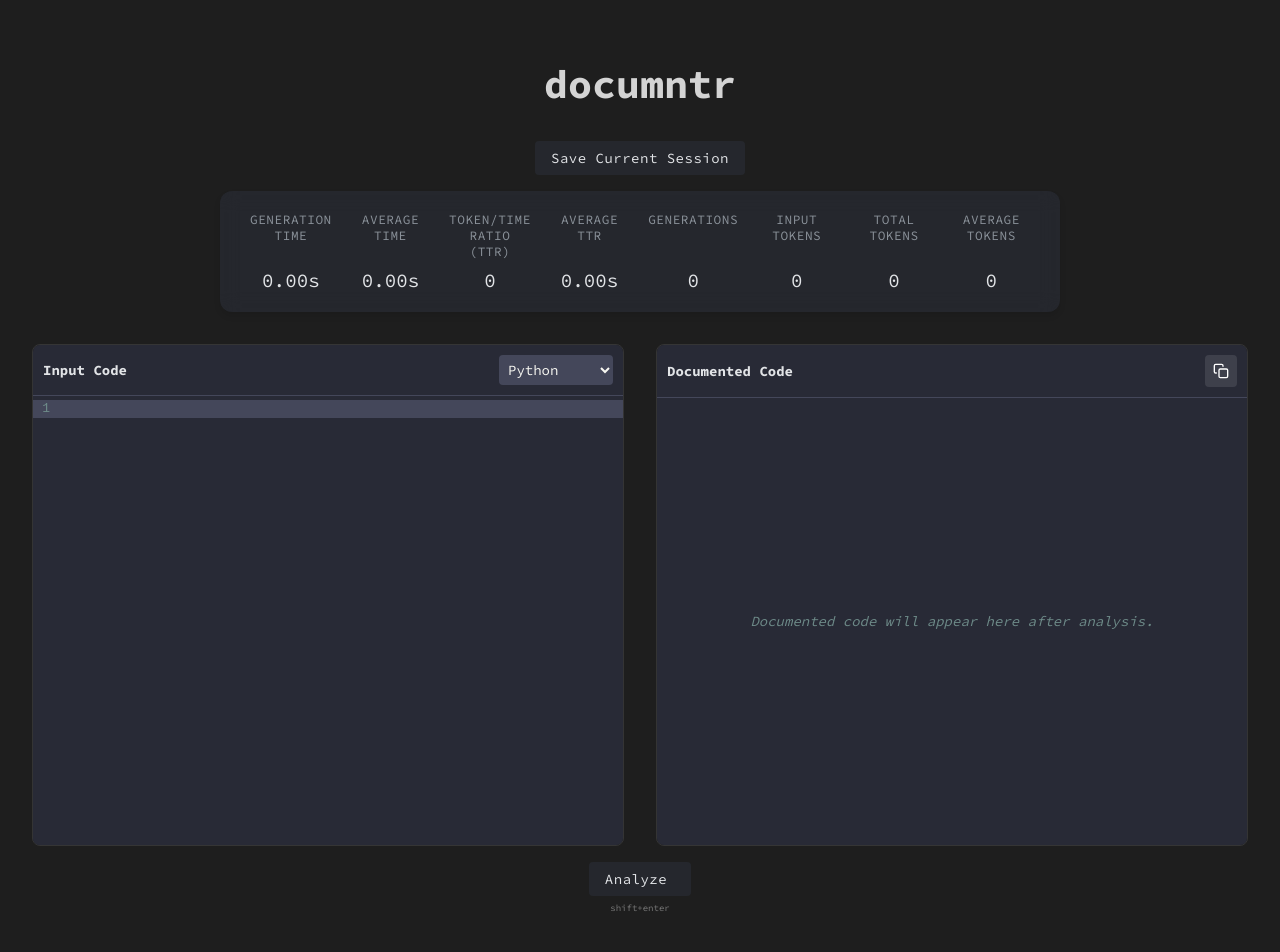
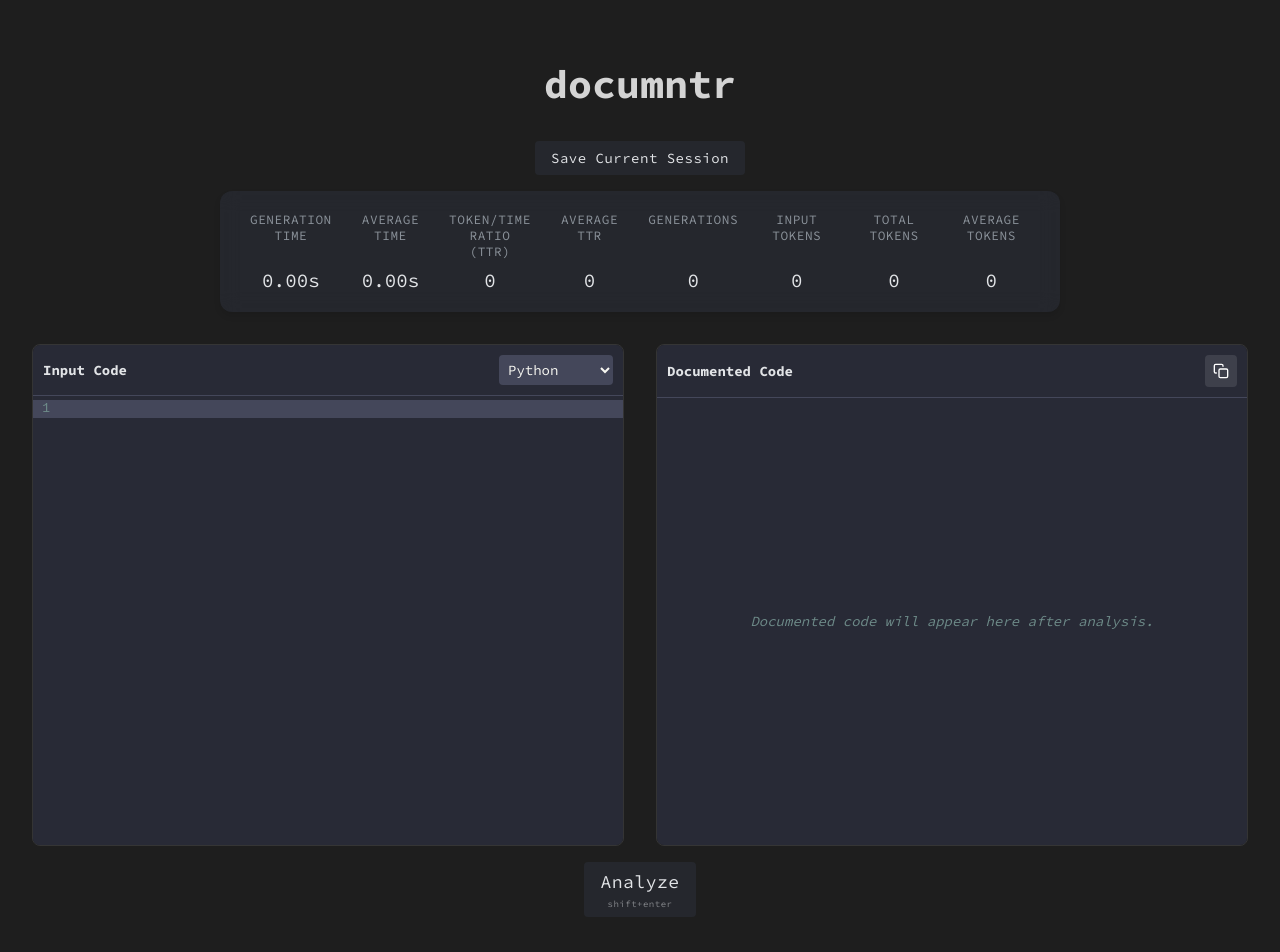
Before and after one commit to ryan-hernandez/documntr, a React (Create React App) app in the folder frontend/: page / in a window 1280 px wide. Shown: the top 952 px of the page. Built offline with nearby package versions, Linux system fonts and the light colour scheme.

Commit message:
Move button text to button component, cleanup

```diff
--- a/frontend/src/App.js
+++ b/frontend/src/App.js
@@ -102,7 +102,6 @@ function App() {
           inputEditorRef={inputEditorRef}
         />
         <AnalyzeButton onClick={handleAnalyze} isAnalyzing={isAnalyzing} />
-        <span className={styles.analyzeDescriptor}>shift+enter</span>
         {error && <ErrorDisplay error={error} />}
       </div>
     </ErrorBoundary>
--- a/frontend/src/App.module.css
+++ b/frontend/src/App.module.css
@@ -40,12 +40,6 @@
   align-items: center;
   color: #6272a4;
   font-style: italic;
-}
-
-.analyzeDescriptor {
-  margin-top: -10px;
-  font-size: xx-small;
-  opacity:50%;
 }
 
 .button {
--- a/frontend/src/components/AnalyzeButton.js
+++ b/frontend/src/components/AnalyzeButton.js
@@ -15,7 +15,9 @@ const AnalyzeButton = ({ onClick, isAnalyzing }) => (
       {isAnalyzing ? 'Analyzing...' : 'Analyze'}
     </span>
     {isAnalyzing && <span className={styles.spinner}></span>}
+    <span className={styles.analyzeDescriptor}>shift+enter</span>
   </button>
+
 );
 
 export default AnalyzeButton;
--- a/frontend/src/components/editor/CodeEditor.js
+++ b/frontend/src/components/editor/CodeEditor.js
@@ -19,7 +19,7 @@ import styles from './styles/CodeEditor.module.css';
  * @param {React.Ref} ref - Ref for the CodeMirror component.
  * @returns {JSX.Element} The rendered CodeEditor component.
  */
-const CodeEditor = React.forwardRef(({ value, onChange, label, disabled, language, onLanguageChange, readOnly }, ref) => {
+const CodeEditor = React.forwardRef(({ value, onChange, disabled, language, readOnly }, ref) => {
   return (
     <div className={styles.codeEditorContainer}>
       <CodeMirror
--- a/frontend/src/components/editor/EditorContainer.js
+++ b/frontend/src/components/editor/EditorContainer.js
@@ -1,40 +1,32 @@
 import React from 'react';
 import styles from './styles/EditorContainer.module.css';
 import CodeEditor from './CodeEditor';
-import CopyButton from './CopyButton';
-import LanguageSelector from './LanguageSelector';
+import EditorHeader from './EditorHeader';
 
 /**
- * A functional component that wraps the code editor with a header, and optional controls.
+ * A wrapper component that encapsulates the editor header and the code editor.
  *
- * @param {Object} props - The properties for the component.
- * @param {string} props.label - The label displayed above the editor.
- * @param {string} props.code - The code to be edited.
- * @param {function} props.onChange - Function to call when the code changes.
- * @param {string} props.language - The selected programming language.
- * @param {function} props.onLanguageChange - Function to call when the language changes.
- * @param {boolean} props.disabled - Indicates if the editor should be disabled.
- * @param {boolean} props.readOnly - Indicates if the editor is in read-only mode.
- * @param {boolean} props.showCopyButton - Flag to show the copy button.
- * @param {boolean} props.showLanguageSelector - Flag to show the language selector.
+ * @param {Object} props - The component props.
+ * @param {string} props.label - The label for the editor.
+ * @param {string} props.code - The code to be displayed in the editor.
+ * @param {function} props.onChange - The callback function to handle code changes.
+ * @param {string} props.language - The programming language selected for the editor.
+ * @param {function} props.onLanguageChange - The callback function to change the language.
+ * @param {boolean} props.disabled - If true, disables the editor.
+ * @param {boolean} props.readOnly - If true, sets the editor to read-only mode.
  * @param {React.Ref} ref - The ref forwarded to the code editor.
- * @returns {JSX.Element} The rendered editor wrapper component.
+ * @returns {JSX.Element} The rendered editor wrapper.
  */
-const EditorWrapper = React.forwardRef(({ label, code, onChange, language, onLanguageChange, disabled, readOnly, showCopyButton, showLanguageSelector }, ref) => (
+const EditorWrapper = React.forwardRef(({ label, code, onChange, language, onLanguageChange, disabled, readOnly }, ref) => (
     <div className={styles.editorWrapper}>
-        <div className={styles.editorHeader}>
-            <h3>{label}</h3>
-            <div className={styles.editorControls}>
-                {showLanguageSelector && (
-                    <LanguageSelector
-                        language={language}
-                        onLanguageChange={onLanguageChange}
-                        disabled={disabled}
-                    />
-                )}
-                {showCopyButton && <CopyButton text={code} />}
-            </div>
-        </div>
+        <EditorHeader
+            label={label}
+            readOnly={readOnly}
+            disabled={disabled}
+            language={language}
+            onLanguageChange={onLanguageChange}
+            value={code}
+        />
         <div className={styles.editorContent}>
             {readOnly && !code ? (
                 <div className={styles.placeholderEditor}>
@@ -56,17 +48,17 @@ const EditorWrapper = React.forwardRef(({ label, code, onChange, language, onLan
 ));
 
 /**
- * The main container for the code editors.
+ * The main container component for code editing and displaying documented code.
  *
- * @param {Object} props - The properties for the component.
- * @param {string} props.inputCode - The code entered in the input editor.
- * @param {function} props.setInputCode - Function to update the input code.
- * @param {string} props.documentedCode - The code that has been documented.
+ * @param {Object} props - The component props.
+ * @param {string} props.inputCode - The input code for the editor.
+ * @param {function} props.setInputCode - The function to update the input code.
+ * @param {string} props.documentedCode - The documented code to be displayed.
  * @param {string} props.selectedLanguage - The currently selected programming language.
- * @param {function} props.setSelectedLanguage - Function to update the selected language.
- * @param {boolean} props.isAnalyzing - Flag to indicate if analysis is in progress.
- * @param {React.Ref} props.inputEditorRef - Ref for the input editor component.
- * @returns {JSX.Element} The rendered editor container component.
+ * @param {function} props.setSelectedLanguage - The function to update the selected language.
+ * @param {boolean} props.isAnalyzing - If true, the editors are currently disabled.
+ * @param {React.Ref} props.inputEditorRef - A ref for the input editor.
+ * @returns {JSX.Element} The rendered editor container.
  */
 const EditorContainer = ({
     inputCode,
--- a/frontend/src/components/metrics/config/metricsConfig.js
+++ b/frontend/src/components/metrics/config/metricsConfig.js
@@ -16,7 +16,7 @@ export const metricsConfig = [
   { label: 'Generation Time', key: 'generationTime', isTime: true },
   { label: 'Average Time', key: 'averageTime', isTime: true },
   { label: 'Token/Time Ratio (TTR)', key: 'tokenTimeRatio', isTime: false },
-  { label: 'Average TTR', key: 'averageTokenTimeRatio', isTime: true },
+  { label: 'Average TTR', key: 'averageTokenTimeRatio', isTime: false },
   { label: 'Generations', key: 'numGenerations', isTime: false },
   { label: 'Input Tokens', key: 'inputTokenCount', isTime: false },
   { label: 'Total Tokens', key: 'totalTokens', isTime: false },
--- a/frontend/src/styles/AnalyzeButton.module.css
+++ b/frontend/src/styles/AnalyzeButton.module.css
@@ -5,17 +5,23 @@
     padding: 8px 16px;
     margin-top: 16px;
     margin-bottom: 16px;
-    font-size: 14px;
+    font-size: 18px;
     border-radius: 4px;
     cursor: pointer;
     transition: all 0.3s ease;
     display: flex;
+    flex-direction: column;
     align-items: center;
     justify-content: center;
-    min-width: 100px;
     font-weight: 500;
     letter-spacing: 0.5px;
     font-family: 'Source Code Pro', monospace;
+}
+
+.analyzeDescriptor {
+    margin-top: 5px;
+    font-size: xx-small;
+    opacity: 50%;
 }
 
 .analyzeButton:hover {
@@ -31,7 +37,8 @@
  * Styles for button text within the analyze button.
  */
 .buttonText {
-    margin-right: 8px;
+    display: flex;
+    align-items: center;
 }
 
 /**
```
Also changed, not shown: frontend/src/components/editor/EditorHeader.js (+6 -8 lines), frontend/src/components/editor/styles/EditorContainer.module.css (+8 -0 lines), frontend/src/hooks/useMetrics.js (+5 -7 lines).
